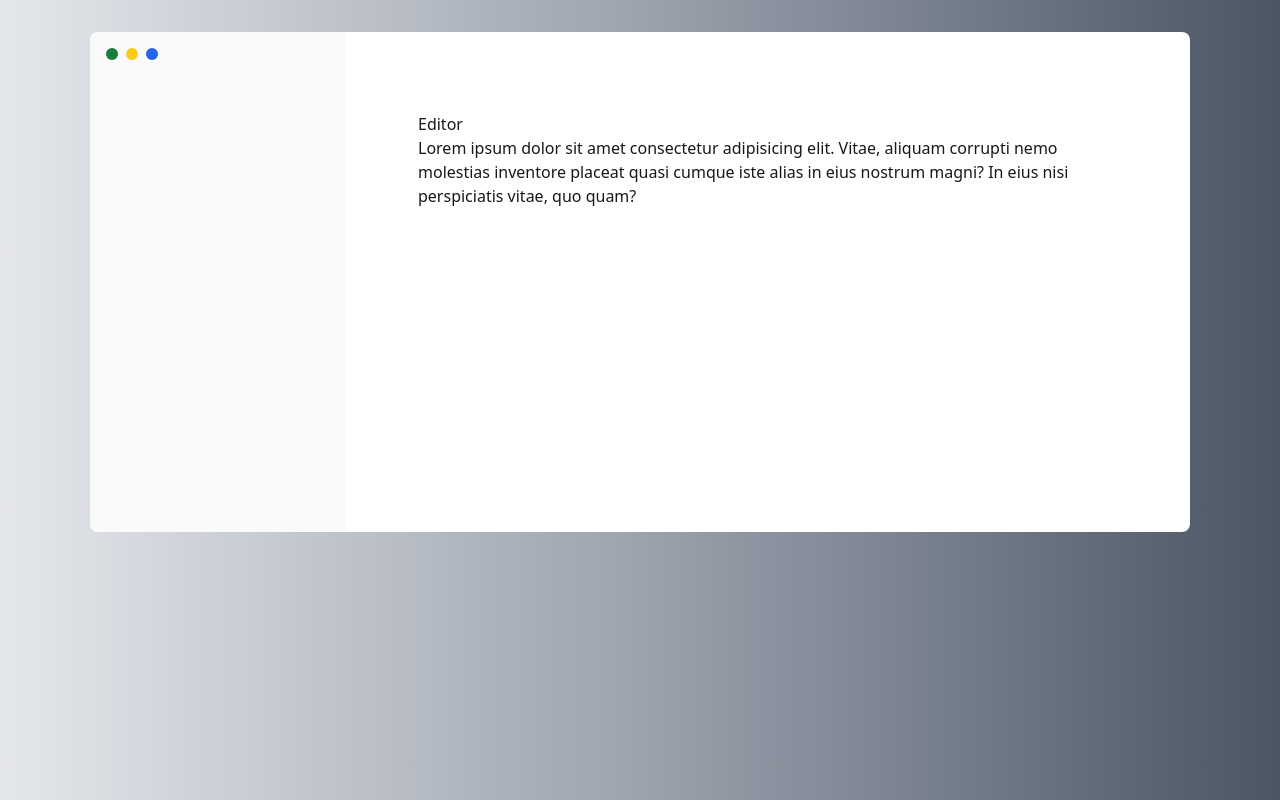
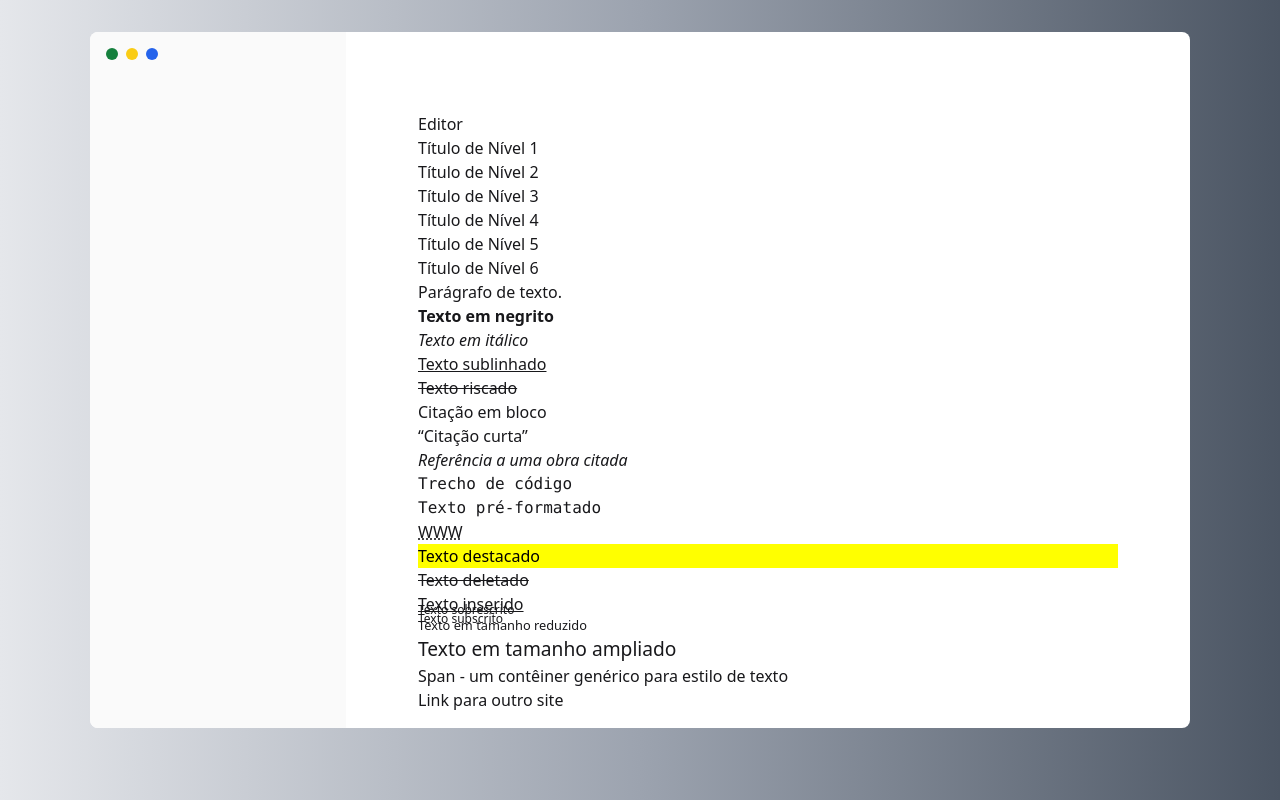
Before and after one commit to jgbenine/editor-texto-funcional, a Next.js app: page / in a window 1280 px wide. Built offline with nearby package versions, Linux system fonts and the light colour scheme.

Commit message:
install tailwind typography

```diff
--- a/package.json
+++ b/package.json
@@ -9,6 +9,7 @@
     "lint": "next lint"
   },
   "dependencies": {
+    "@tailwindcss/typography": "^0.5.9",
     "@types/node": "20.4.1",
     "@types/react": "18.2.14",
     "@types/react-dom": "18.2.6",
--- a/src/app/page.tsx
+++ b/src/app/page.tsx
@@ -10,9 +10,56 @@ export default function Home() {
           </div>
         </aside>
         <main className="p-4">
-          <div className="max-w-[700px] mx-auto pt-16">
-          <h1>Editor</h1>
-          <p> Lorem ipsum dolor sit amet consectetur adipisicing elit. Vitae, aliquam corrupti nemo molestias inventore placeat quasi cumque iste alias in eius nostrum magni? In eius nisi perspiciatis vitae, quo quam?</p>
+          <div className="max-w-[700px] mx-auto pt-16 flex flex-col">
+            <h1>Editor</h1>
+
+            <h1>Título de Nível 1</h1>
+            <h2>Título de Nível 2</h2>
+            <h3>Título de Nível 3</h3>
+            <h4>Título de Nível 4</h4>
+            <h5>Título de Nível 5</h5>
+            <h6>Título de Nível 6</h6>
+
+            <p>Parágrafo de texto.</p>
+
+            <strong>Texto em negrito</strong>
+
+            <em>Texto em itálico</em>
+
+            <u>Texto sublinhado</u>
+
+            <s>Texto riscado</s>
+
+            <blockquote>Citação em bloco</blockquote>
+
+            <q>Citação curta</q>
+
+            <cite>Referência a uma obra citada</cite>
+
+            <code>Trecho de código</code>
+
+            <pre>Texto pré-formatado</pre>
+
+            <abbr title="World Wide Web">WWW</abbr>
+
+            <mark>Texto destacado</mark>
+
+            <del>Texto deletado</del>
+
+            <ins>Texto inserido</ins>
+
+            <sup>Texto sobrescrito</sup>
+
+            <sub>Texto subscrito</sub>
+
+            <small>Texto em tamanho reduzido</small>
+
+            <big>Texto em tamanho ampliado</big>
+
+            <span>Span - um contêiner genérico para estilo de texto</span>
+
+            <a href="https://www.example.com">Link para outro site</a>
+
           </div>
         </main>
       </div>
```
Also changed, not shown: 1 other file (tests, documents, lock files or other folders).
